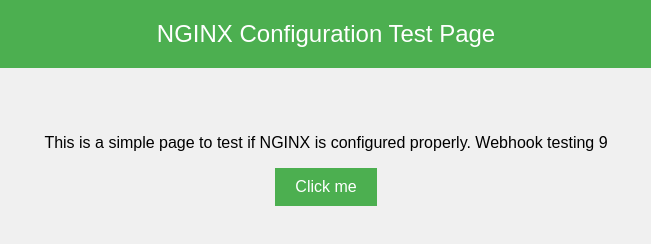
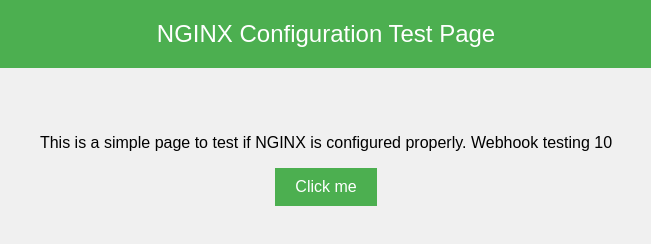
Before and after one commit to abhishekcladmin/helloworld, a plain HTML site: page index.html in a window 1280 px wide. Shown: the full height of the page, 314-965 px from the left. Drawn offline with Linux system fonts and the light colour scheme.

Commit message:
Update index.html

```diff
--- a/index.html
+++ b/index.html
@@ -46,7 +46,7 @@
 </header>
 
 <div class="container">
-    <p>This is a simple page to test if NGINX is configured properly. Webhook testing 9</p>
+    <p>This is a simple page to test if NGINX is configured properly. Webhook testing 10</p>
     <button onclick="displayMessage()">Click me</button>
     <p id="message"></p>
 </div>
```
